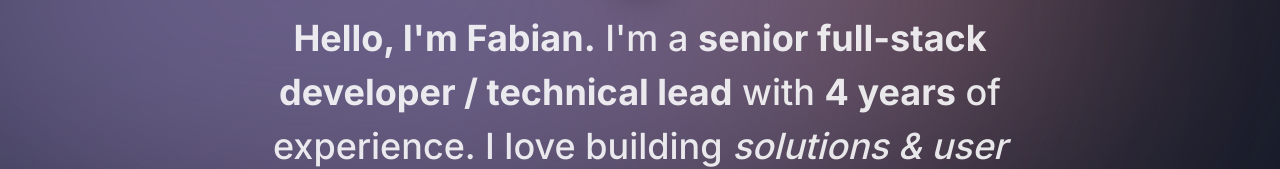
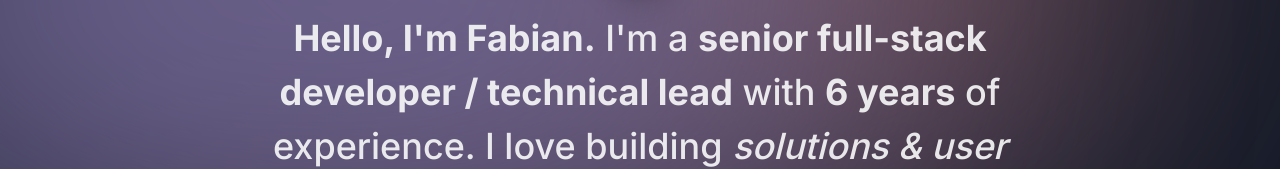
Before and after one commit to fabiangamboa95/portfolio-app, a Next.js app: page / in a window 1280 px wide. Shown: the part 245-414 px from the top of the page. Built offline with nearby package versions, Linux system fonts and the light colour scheme; no server answers.

Commit message:
update intro with 6 years

```diff
--- a/components/sections/intro-section.tsx
+++ b/components/sections/intro-section.tsx
@@ -64,7 +64,7 @@ export default function Intro() {
             >
                 <span className="font-bold">Hello, I'm Fabian.</span> I'm a{" "}
                 <span className="font-bold">senior full-stack developer / technical lead</span> with{" "}
-                <span className="font-bold">4 years</span> of experience. I love building{" "}
+                <span className="font-bold">6 years</span> of experience. I love building{" "}
                 <span className="italic">solutions & user experiences</span> that intuitively maps and improve{" "}
                 <span className="underline">real world stuff</span>.
             </motion.h1>
```
